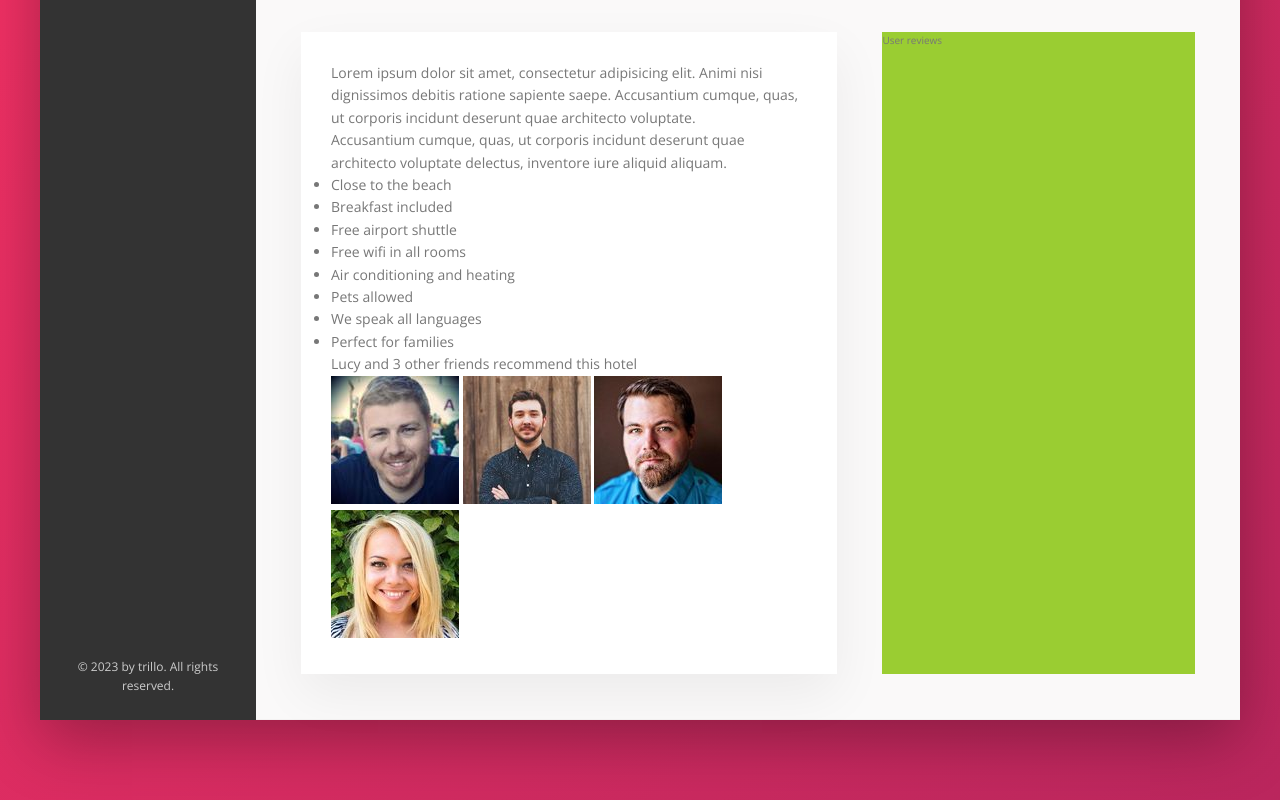
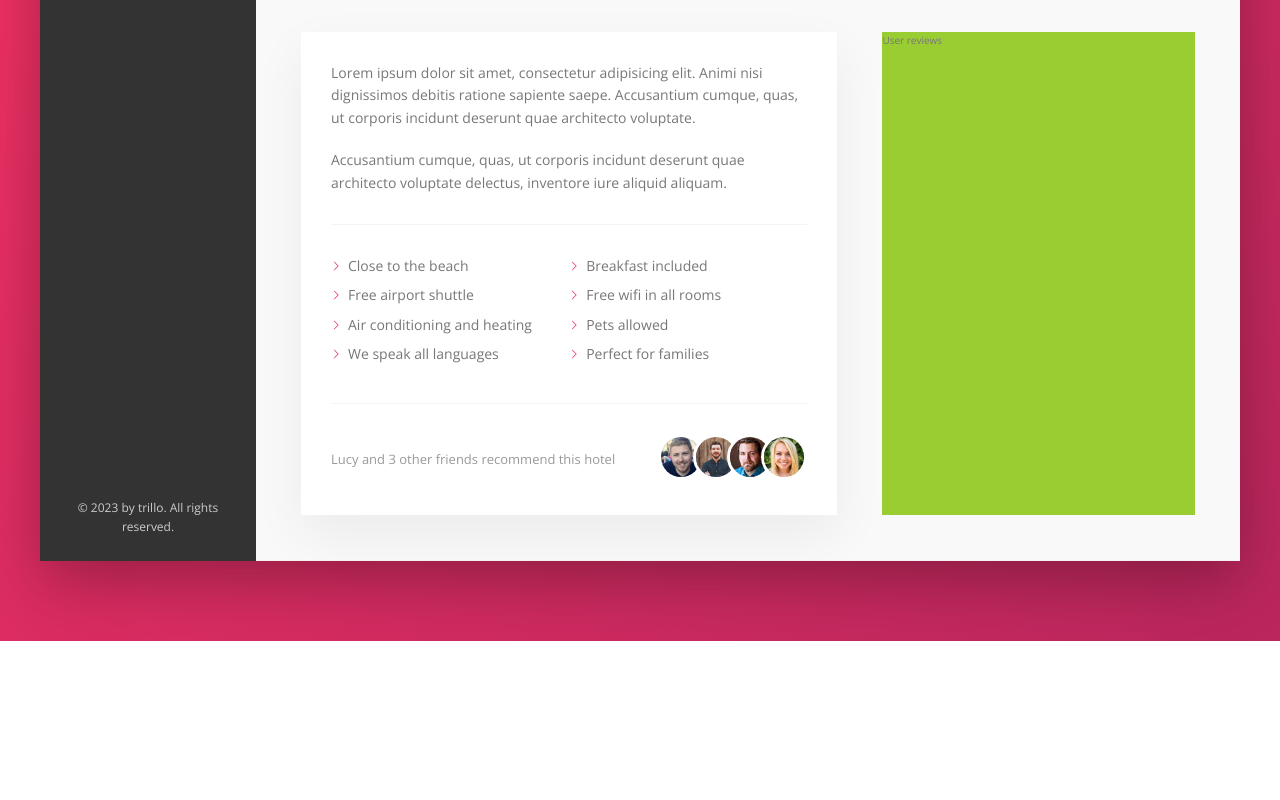
Before and after one commit to DianaKagramanyan/trillo-flexbox, a website: page index.html in a window 1280 px wide. Shown: the part 615-1415 px from the top of the page. After the commit the page ends 1256 px from the top, so only its background shows below. Drawn offline with nearby package versions, Linux system fonts and the light colour scheme.

Commit message:
building the Dscription Section Part II

```diff
--- a/sass/_components.scss
+++ b/sass/_components.scss
@@ -295,3 +295,78 @@
     }
   }
 }
+
+//////////////////////////////////
+//PARAGRAPH
+.paragraph:not(:last-of-type) {
+  margin-bottom: 2rem;
+}
+
+
+//////////////////////////////////
+//LIST
+.list {
+  list-style: none;
+  margin: 3rem 0;
+  padding: 3rem 0;
+  border-top: var(--line);
+  border-bottom: var(--line);
+
+  display: flex;
+  flex-wrap: wrap;
+
+  &__item {
+    flex: 0 0 50%;
+    margin-bottom: .7rem;
+  }
+
+  &__item::before {
+    content: "";
+    display: inline-block;
+    height: 1rem;
+    width: 1rem;
+    margin-right: .7rem;
+
+    //Older browsers:
+    //background-image: url(../img/chevron-thin-right.svg);
+    //background-size: cover;
+
+    //Newer browsers - masks:
+    background-color: var(--color-primary);
+    -webkit-mask-image: url(../img/chevron-thin-right.svg);
+    -webkit-mask-size: cover;
+    mask-image: url(../img/chevron-thin-right.svg);
+    mask-size: cover;
+  }
+}
+
+
+//////////////////////////////////
+//RECOMMEND
+.recommend {
+  font-size: 1.3rem;
+  color: var(--color-grey-dark-3);
+
+  display: flex;
+  align-items: center;
+
+
+  &__count {
+    margin-right: auto;
+  }
+  &__friends {
+
+  }
+
+  &__photo {
+    box-sizing: content-box;
+    height: 4rem;
+    width: 4rem;
+    border-radius: 50%;
+    border: 3px solid #fff;
+
+    &:not(:last-child){
+    margin-right: -1.5rem;
+    }
+  }
+}
```
Also changed, not shown: css/style.css.
